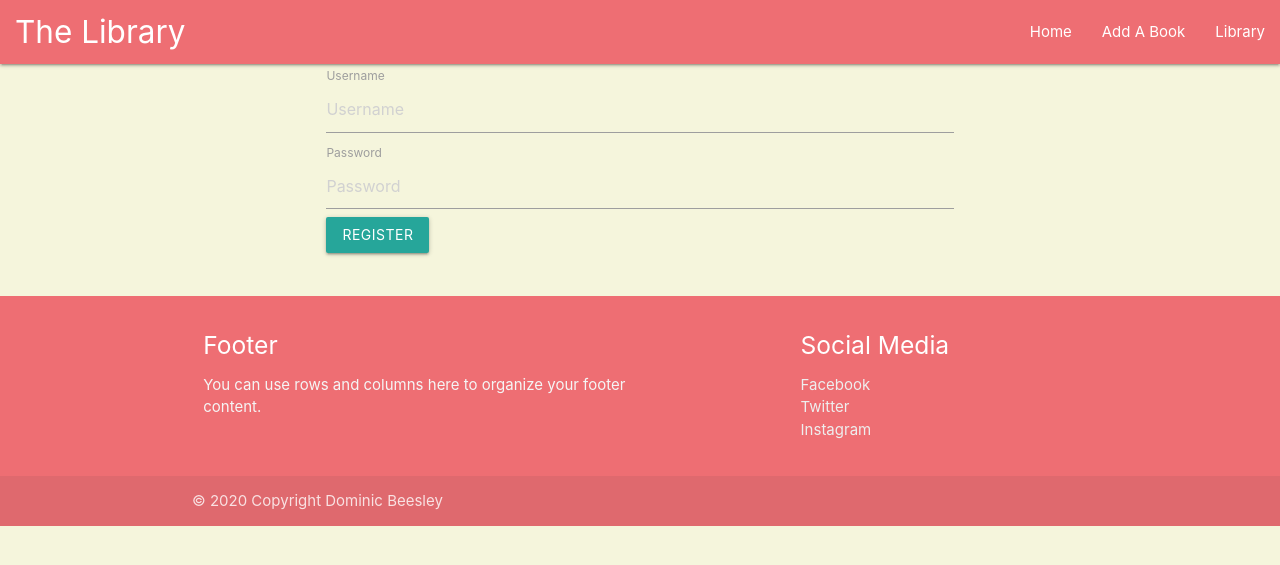
After one commit to dombeesley/datacentricmilestone, a Flask app: page /register in a window 1280 px wide. The commit adds this page. Shown: the top 565 px of the page. Run offline with Flask 2, Linux system fonts and the light colour scheme; some libraries are stand-ins or nearby versions.

Commit message:
add login and register pages

```diff
--- a/app.py
+++ b/app.py
@@ -41,6 +41,16 @@ def view_book(book_id):
     return render_template('viewbook.html', book=the_book)
 
 
+@app.route('/login')
+def login():
+    return render_template('login.html')
+
+
+@app.route('/register')
+def register():
+    return render_template('register.html')
+
+
 if __name__ == '__main__':
     app.run(host=os.environ.get('IP', '0.0.0.0'),
             port=int(os.environ.get('PORT', '5000')),
--- a/requirements.txt
+++ b/requirements.txt
@@ -1,7 +1,11 @@
 click==7.1.1
 dnspython==1.16.0
 Flask==1.1.2
+Flask-Login==0.5.0
 Flask-PyMongo==2.3.0
+Flask-WTF==0.14.3
 itsdangerous==1.1.0
+psycopg2-binary==2.8.5
 pymongo==3.10.1
 Werkzeug==1.0.1
+WTForms==2.2.1
--- a/templates/home.html
+++ b/templates/home.html
@@ -6,8 +6,8 @@
 <h3>Read on to find out more...</h3>
 
 <div class="row">
-    <a class="waves-effect waves-light btn"><i class="material-icons right">beenhere</i>Log In</a>
-    <a class="waves-effect waves-light btn"><i class="material-icons right">create</i>Sign Up</a>
+    <a class="waves-effect waves-light btn" href="{{url_for('login')}}"><i class="material-icons right">beenhere</i>Log In</a>
+    <a class="waves-effect waves-light btn" href="{{url_for('register')}}"><i class="material-icons right">create</i>Sign Up</a>
 </div>
 
 
--- /dev/null
+++ b/templates/register.html
@@ -0,0 +1,24 @@
+{% extends 'base.html'%}
+
+{% block content %}
+
+
+<div class="container">
+    <div class="row">
+        <div class="col-md-4 col-md-offset-4">
+            <form method=POST action="{{ url_for('register') }}">
+                <div class="form-group">
+                    <label for="exampleInputEmail1">Username</label>
+                    <input type="text" class="form-control" name="username" placeholder="Username">
+                </div>
+                <div class="form-group">
+                    <label for="exampleInputPassword1">Password</label>
+                    <input type="password" class="form-control" name="pass" placeholder="Password">
+                </div>
+                <button type="submit" class="btn btn-primary btn-block">Register</button>
+            </form>
+            <br>
+        </div>
+    </div>
+</div>
+{% endblock %}
```
Also changed, not shown: templates/login.html (added, +11 -0 lines).
